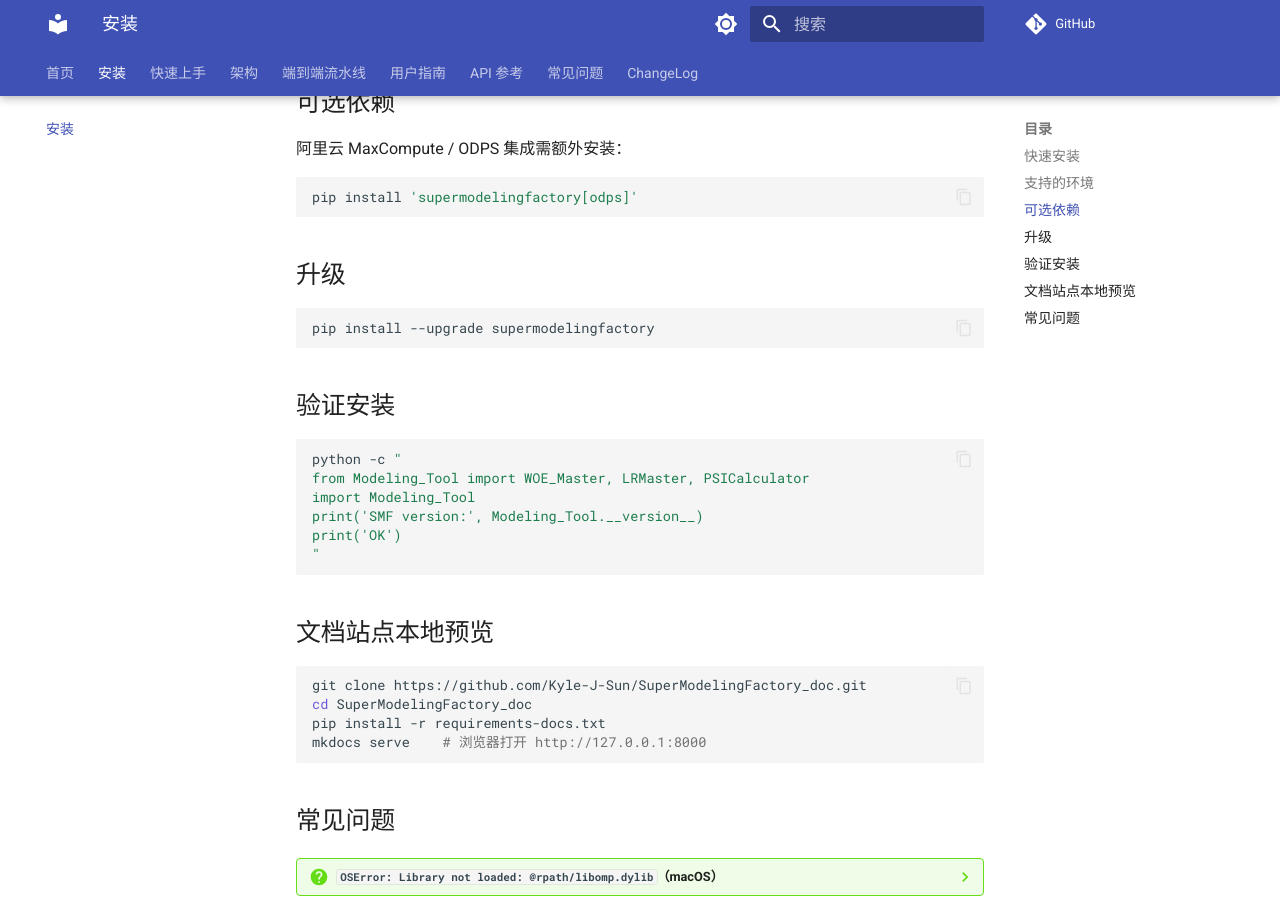
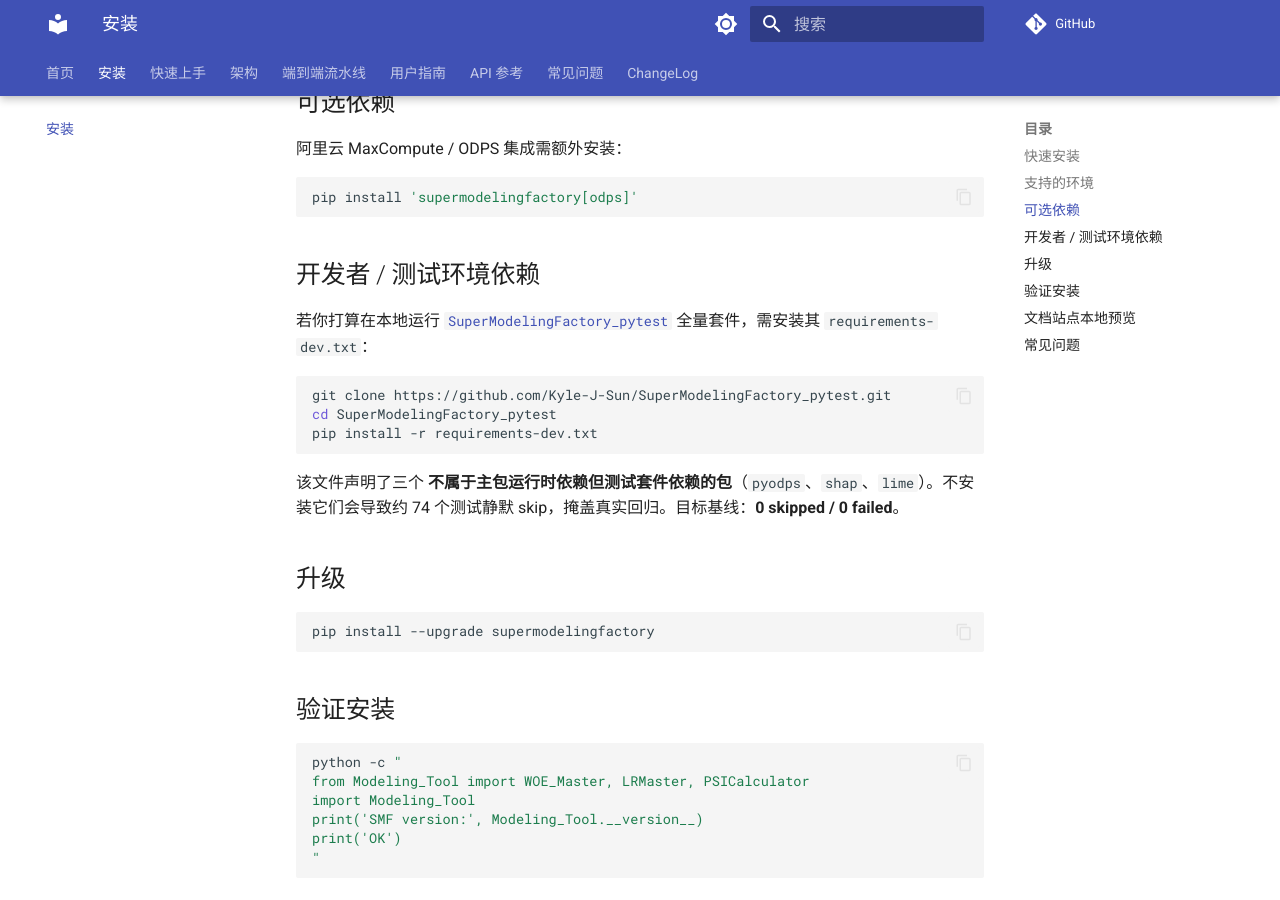
Before and after one commit to Kyle-J-Sun/SuperModelingFactory_doc, an MkDocs documentation site: the page built from docs/installation.md, in a window 1280 px wide and 900 px high, scrolled down 846 px. Built offline with MkDocs 1.6.1 and Material for MkDocs 9.7.7, drawn with Linux system fonts in a browser that asks for light colours; comment, search, counter and statistics services are not loaded.

Commit message:
docs(install): add 'developer / test env deps' section (#34)
Documents the requirements-dev.txt file introduced in
SuperModelingFactory_pytest#42. The three packages (pyodps, shap,
lime) are deliberately not runtime deps of the main wheel but are
required to reach 0 skipped in the full pytest suite (~74 tests
otherwise skip silently).

Co-authored-by: Kyle-J-Sun <jingkai.sun20@alumni.imperial.ac.uk>

````diff
--- a/docs/installation.md
+++ b/docs/installation.md
@@ -34,6 +34,18 @@ brew install libomp
 ```bash
 pip install 'supermodelingfactory[odps]'
 ```
+
+## 开发者 / 测试环境依赖
+
+若你打算在本地运行 [`SuperModelingFactory_pytest`](https://github.com/Kyle-J-Sun/SuperModelingFactory_pytest) 全量套件，需安装其 `requirements-dev.txt`：
+
+```bash
+git clone https://github.com/Kyle-J-Sun/SuperModelingFactory_pytest.git
+cd SuperModelingFactory_pytest
+pip install -r requirements-dev.txt
+```
+
+该文件声明了三个 **不属于主包运行时依赖但测试套件依赖的包**（`pyodps`、`shap`、`lime`）。不安装它们会导致约 74 个测试静默 skip，掩盖真实回归。目标基线：**0 skipped / 0 failed**。
 
 ## 升级
 
````
